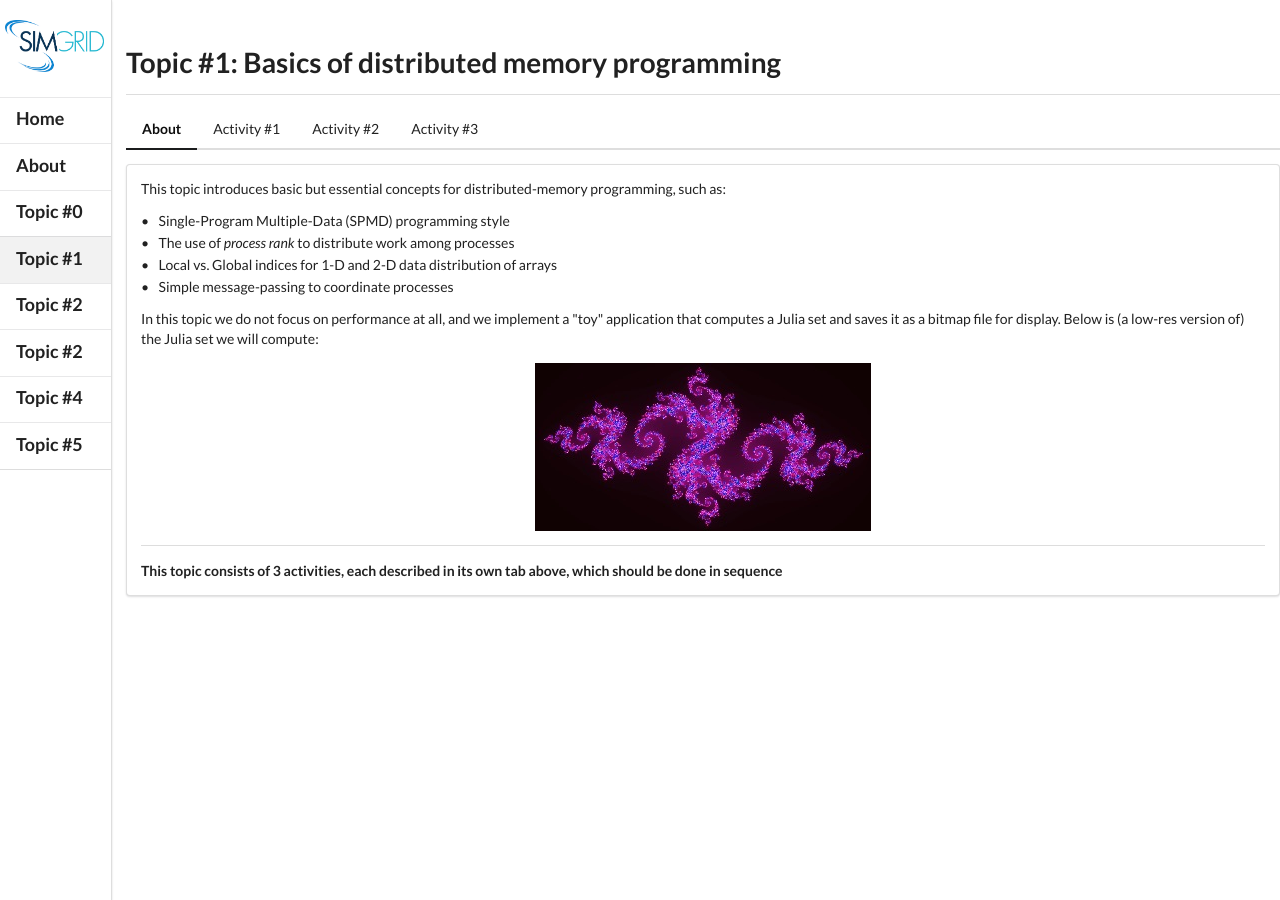
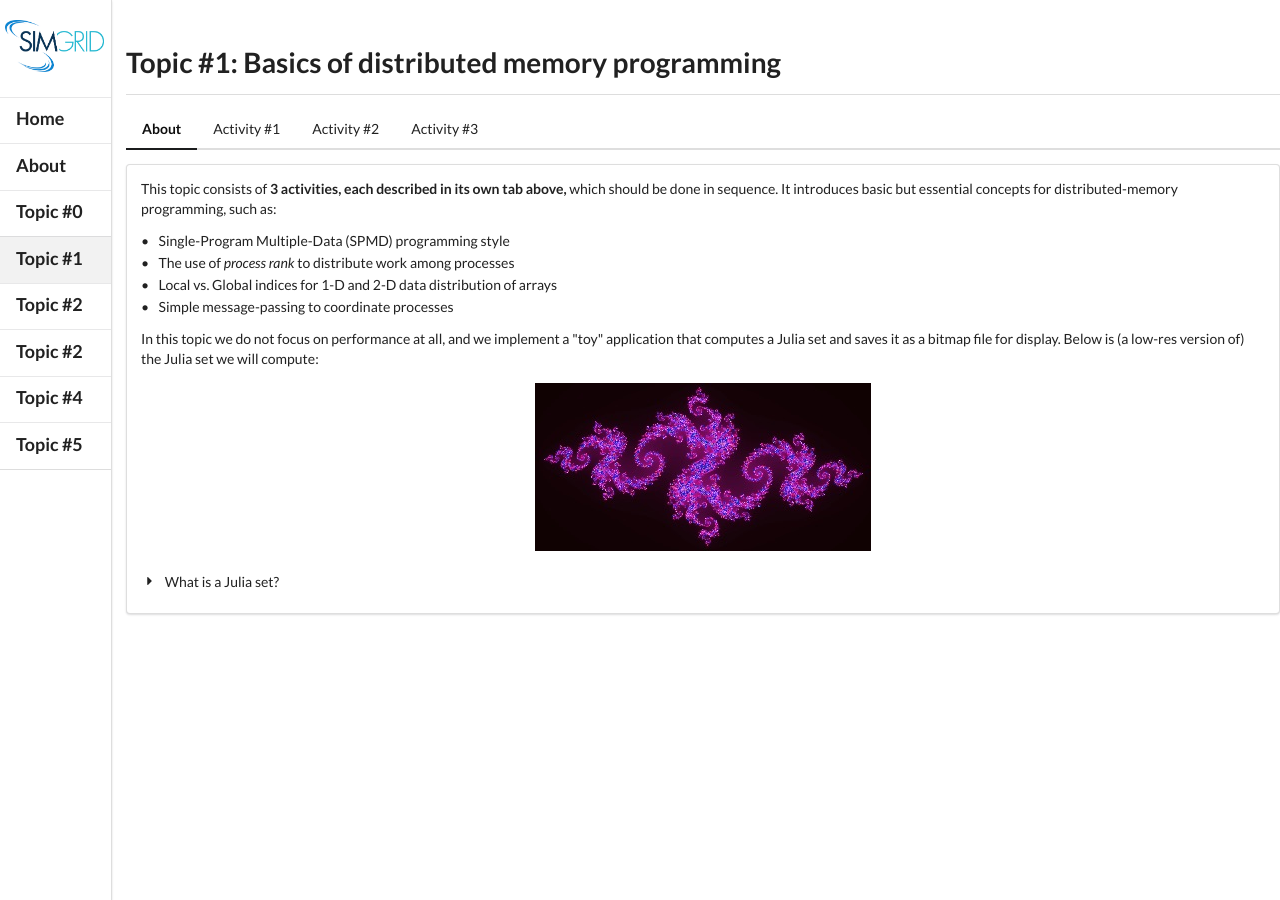
Before and after one commit to simgrid/SMPI_CourseWare, a Jekyll site: the page built from 01_topic.md, in a window 1280 px wide. Built offline with Jekyll 4.4.1, drawn with Linux system fonts in a browser that asks for light colours; Markdown is read by kramdown in place of the engine named in the settings.

```diff
--- a/topic_basics_of_distributed_memory_programming/about.html
+++ b/topic_basics_of_distributed_memory_programming/about.html
@@ -1,5 +1,7 @@
 
-<p class="ui">This topic introduces basic but essential concepts for distributed-memory programming, such as:</p>
+<p class="ui">This topic consists of <b>3 activities, each described in its own tab above,</b> which should be done in sequence.
+  It introduces basic but essential concepts for distributed-memory programming, such as:
+</p>
 
   <ul class="ui list">
     <li class="ui item"> Single-Program Multiple-Data (SPMD) programming style</li>
@@ -19,5 +21,41 @@
 
   </p>
 
-<div class="ui divider"></div>
-<b>This topic consists of 3 activities, each described in its own tab above, which should be done in sequence</b>
+
+<div class="ui accordion">
+  <div class=" title">
+    <i class="dropdown icon"></i>
+    What is a Julia set?
+  </div>
+  <div class=" content">
+    <div class="ui container message ">
+    <p class="ui">A Julia set is a fractal, i.e., an object that is self-similar across scales (you "zoom in"
+      and you keep seeing similar structures/features). It is a generalization
+        of the famous Mandelbrot set<sup><a href="https://en.wikipedia.org/wiki/Mandelbrot_set">[Wikipedia]</a></sup>,
+      which adorns many T-shirts (search for "Mandelbrot zoom" for psychedelic videos). </p>
+
+      <p class="ui">The particular Julia set
+        that we compute here is defined as follows. Given z a point in the 2-D complex plane, we compute the
+      series defined as:
+      <ul class="ui list">
+      <li class="item">z<sub>0</sub> = z</li>
+      <li class="item">z<sub>n+1</sub> = z<sub>n</sub><sup>2</sup> + c</li>
+      </ul>
+      where c is a chosen complex number. The set in the picture above is for c = -0.79 + i * 0.15. Different
+      values of c lead to different pictures, and there are known values that produce "pretty" pictures.
+      </p>
+      <p class="ui">
+      The color of a pixel corresponding to point z is then determined based on the number of iterations
+      before the modulus of z<sub>n</sub> is above 2 (or until a maximum number of iterations
+      is reached).
+    </p>
+      <p class="ui">
+        Not to worries, code is provided for you for the above. However, feel free to tweak it to create different
+        images, or to find out more about Julia sets<sup><a href="https://en.wikipedia.org/wiki/Julia_set">[Wikipedia]</a></sup>.
+      </p>
+
+
+
+  </div>
+  </div>
+</div>
```
